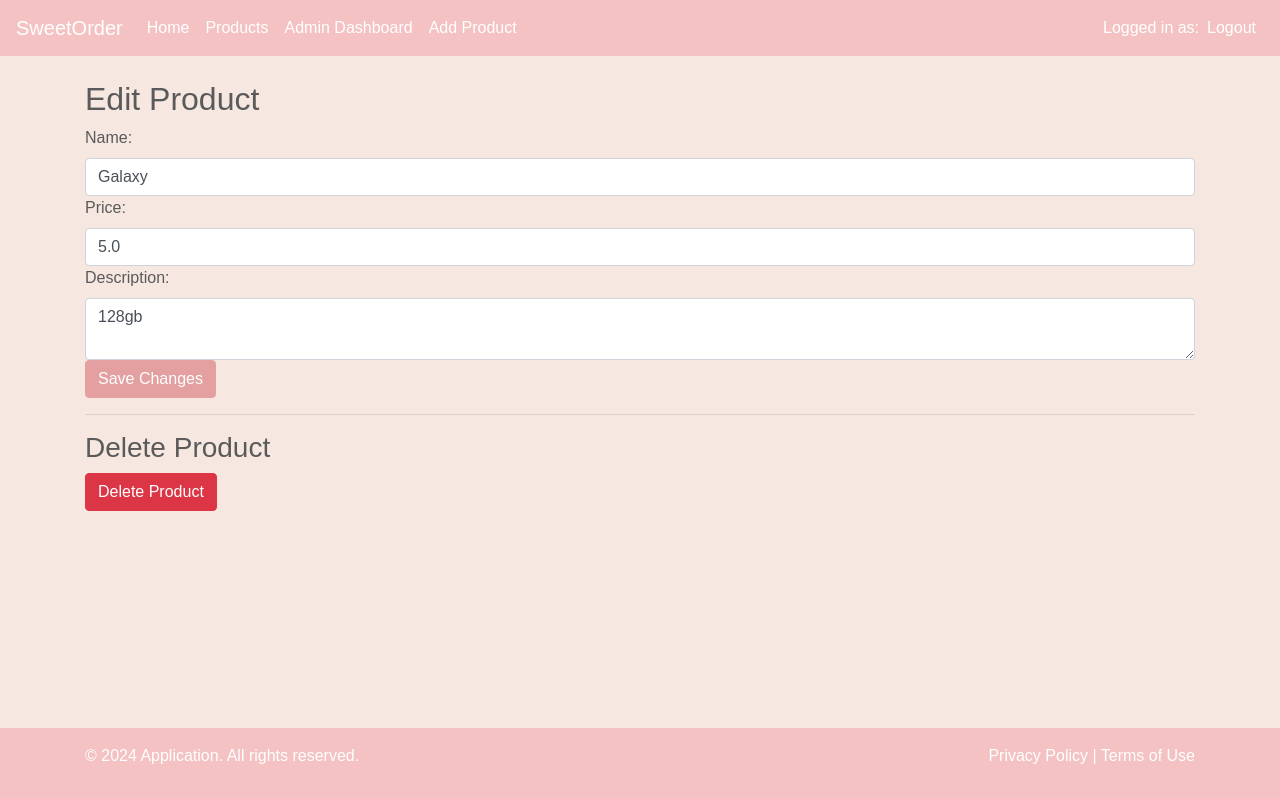
After one commit to BrunoOliveira90/SweetOrder, a Flask app: page /Edit_Product/2 in a window 1280 px wide. The commit adds this page. Shown: the top 799 px of the page. Run offline with Flask 3, Linux system fonts and the light colour scheme; a user stored in the database is signed in; some libraries are stand-ins or nearby versions.

Commit message:
Product management, add, delete, edit. OK.

```diff
--- a/app/auth.py
+++ b/app/auth.py
@@ -67,6 +67,31 @@ def addprod():
 
     return render_template('prod_add.html')
 
+@auth.route('/Edit_Product/<int:id>', methods=['GET', 'POST'])
+@login_required
+def editprod(id):
+     product = Product.query.get(id)
+
+     if request.method == 'POST':
+        product.name = request.form.get('name')
+        product.price = request.form.get('price')
+        product.description = request.form.get('description')
+
+        db.session.commit()
+        flash('Product updated successfully', category='success')
+        return redirect(url_for('auth.editprod', id=product.id))
+
+     return render_template('prod_edit.html', product=product)
+
+@auth.route('/Delete_Product/<int:id>', methods=['POST'])
+@login_required
+def delprod(id):
+    product = Product.query.get(id)
+    db.session.delete(product)
+    db.session.commit()
+    flash('Product deleted successfully', category='success')
+    return redirect(url_for('auth.products'))
+
 @auth.route('/sign-in', methods=['GET', 'POST'])
 def sign_in():
     if current_user.is_authenticated:
--- /dev/null
+++ b/app/templates/prod_edit.html
@@ -0,0 +1,28 @@
+{% extends "base.html" %}
+
+{% block title %}Edit Product{% endblock %}
+
+{% block content %}
+
+<h2>Edit Product</h2>
+<form method="POST" class="form-horizontal">
+    <label for="name">Name:</label>
+    <input type="text" class="form-control" id="name" name="name" value="{{ product.name }}" required>
+
+    <label for="price">Price:</label>
+    <input type="number" class="form-control" id="price" name="price" value="{{ product.price }}" required>
+
+    <label for="description">Description:</label>
+    <textarea class="form-control" id="description" name="description" placeholder="Insert Text" maxlength="500">{{ product.description }}</textarea>
+
+    <button type="submit" class="btn btn-primary">Save Changes</button>
+</form>
+
+<hr>
+
+<h3>Delete Product</h3>
+<form action="{{ url_for('auth.delprod', id=product.id) }}" method="POST" onsubmit="return confirm('Are you sure you want to delete this product?');">
+    <button type="submit" class="btn btn-danger">Delete Product</button>
+</form>
+
+{% endblock %}
```
Also changed, not shown: app/templates/products.html (+2 -19 lines), README.md, instance/database.db.
